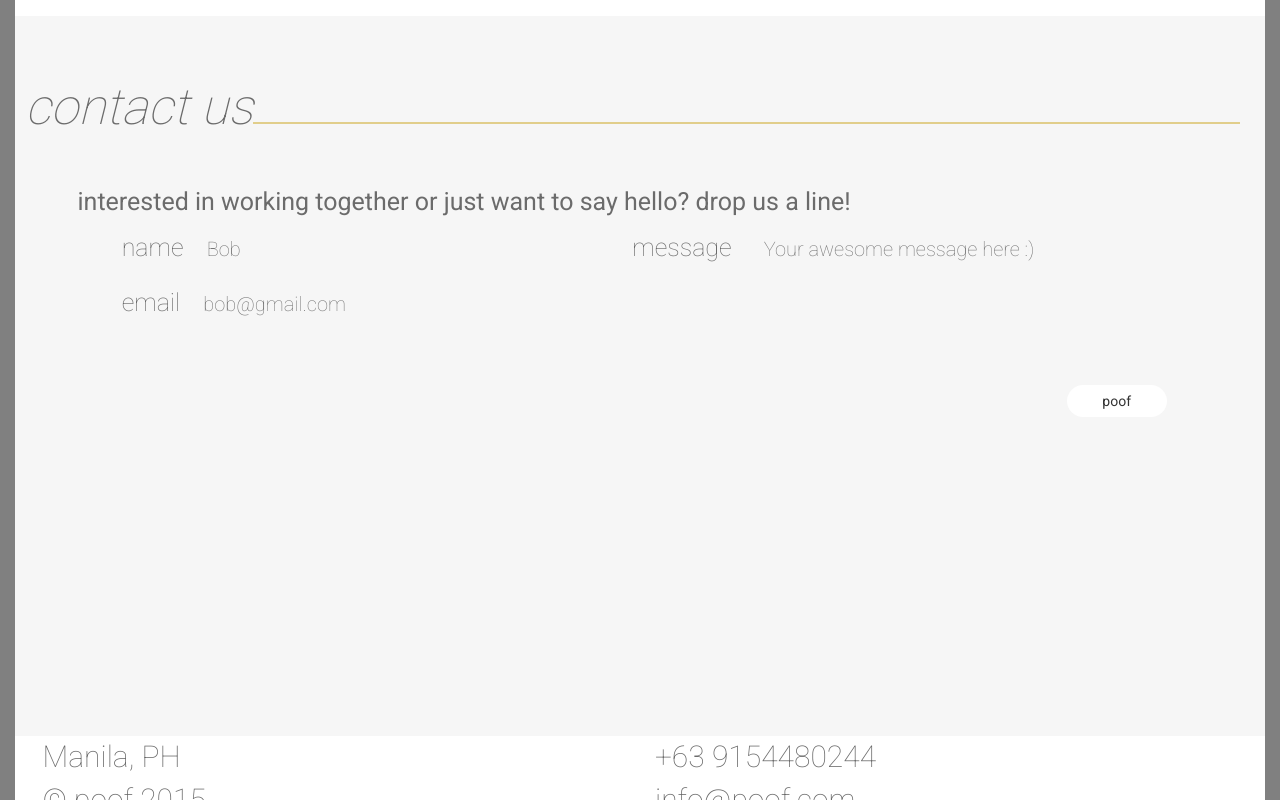
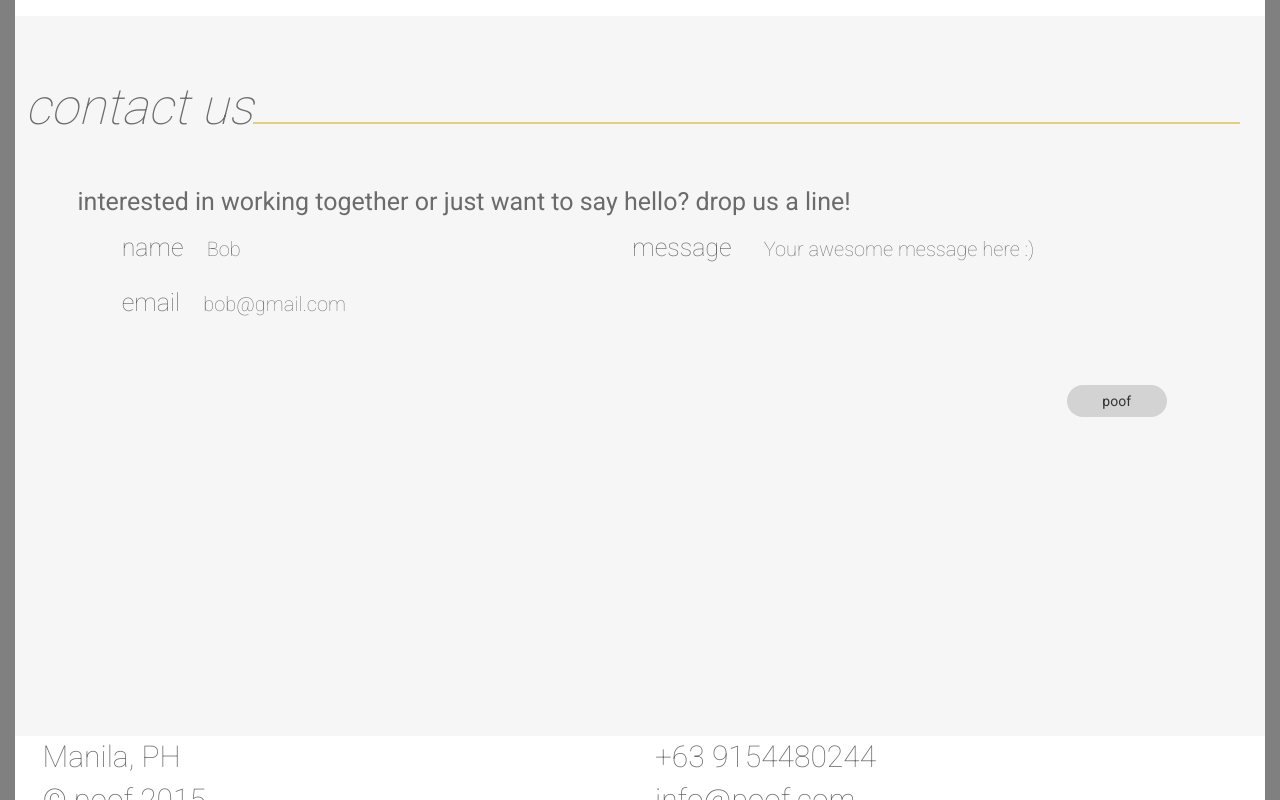
Before and after one commit to jacqhernandez/Poof, a plain HTML site: page index.html in a window 1280 px wide. In both pictures the pointer is over the button "poof". Shown: the part 2399-3199 px from the top of the page. Drawn offline with Linux system fonts and the light colour scheme.

Commit message:
color button

```diff
--- a/css/style.css
+++ b/css/style.css
@@ -168,7 +168,7 @@ textarea{
     transition: all 0.5s ease;
 }
 .btnpoof:hover{
-	background-color:#FFF;
+	background-color:#d3d3d3;
 }
 /*FOOTER*/
 .details{
```
